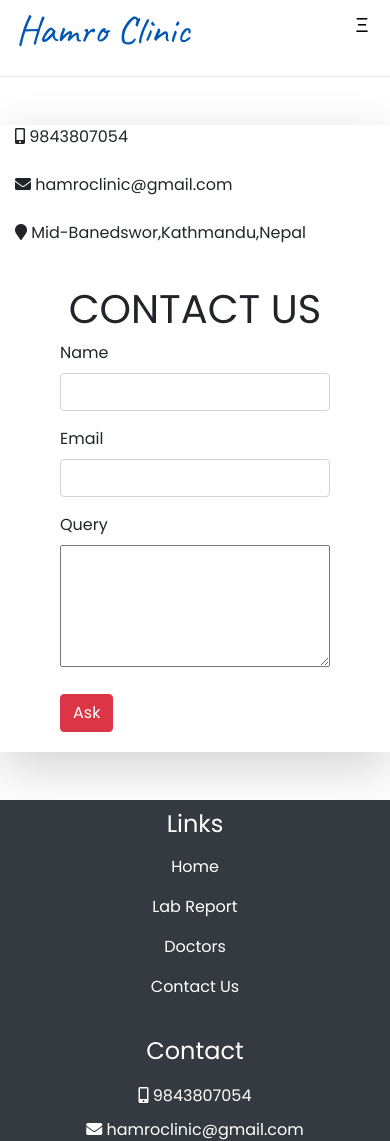
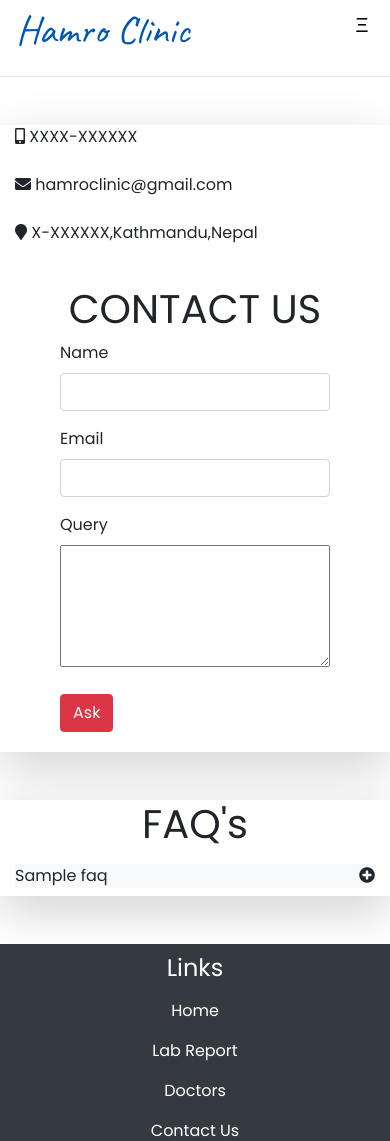
Before and after one commit to Hamro-Clinic/Hamro-Clinic-Minor-Project-1-, a PHP site: page /HC/contact.php in a window 390 px wide. Shown: the top 1141 px of the page. Run offline with PHP 8.4, Linux system fonts and the light colour scheme; tables that the repository leaves empty or names only in its code hold one stand-in row (values such as "Sample post").

Commit message:
change in contact FAQ's

```diff
--- a/HC/contact.php
+++ b/HC/contact.php
@@ -17,6 +17,7 @@
 
   <title>Contact | Hamro Clinic</title>
   <link rel="shortcut icon" type="image/ico" href="admin/images/icon.ico" />
+
 
   <script>
     function validateForm() {
@@ -47,6 +48,7 @@
 
     }
   </script>
+  <script src="admin/bootstrap-4.6.0-dist/js/jquery.js"></script>
 </head>
 
 <body>
@@ -57,12 +59,12 @@
       include 'nav.php'; ?>
       <div class="container shadow-lg my-5">
         <div class="row">
-          <div class="col-lg-4 col-md-6 col-12 d-flex flex-column justify-content-center">
-            <span><i class="fas fa-mobile-alt"></i>&nbsp;9843807054</span><br>
+          <div class="col-sm-4 col-12 d-flex flex-column justify-content-center">
+            <span><i class="fas fa-mobile-alt"></i>&nbsp;XXXX-XXXXXX</span><br>
             <span><i class="fas fa-envelope"></i>&nbsp;hamroclinic@gmail.com</span><br>
-            <span><i class="fas fa-map-marker"></i>&nbsp;Mid-Banedswor,Kathmandu,Nepal</span><br>
+            <span><i class="fas fa-map-marker"></i>&nbsp;X-XXXXXX,Kathmandu,Nepal</span><br>
           </div>
-          <div class="col-lg-8 col-md-6 col-12 py-3 contact-div">
+          <div class="col-sm-8 col-12 py-3 contact-div">
             <p class="h1 text-center font-weight-normal">CONTACT US</p>
             <form name="myForm" class="w-75 mx-auto" onsubmit="return(validateForm())" method="post">
               <div class="form-group">
@@ -101,15 +103,59 @@
               } else {
                 echo "<div class='text-danger'>Error Occured</div>";
               }
-
-              mysqli_close($con);
             }
+            $select = "SELECT * FROM faqs";
+            $res = mysqli_query($con, $select);
             ?>
 
           </div>
         </div>
       </div>
+      <div class="container my-5 bg-white shadow-lg p-md-2 faq">
+        <div class="section">
+          <div class="h1 text-center font-weight-normal">FAQ's</div>
+          <div class="section-question d-flex flex-column justify-content-between mx-auto p-lg-3">
+            <?php
+            if (mysqli_num_rows($res)) {
+              while ($row = mysqli_fetch_assoc($res)) {
+            ?>
+                <div class="my-2 d-flex justify-content-between bg-light p-md-2">
+                  <div class="p-md-1">
+                    <div class="question<?php echo $row['id']; ?>"><?php echo $row['questions']; ?></div>
+                    <div class="answer<?php echo $row['id']; ?>" style="display: none;"><?php echo $row['answers']; ?></div>
+                  </div>
+                  <div class="sign">
+                    <div class="icon-plus<?php echo $row['id']; ?>"><i class="fas fa-plus-circle"></i></div>
+                    <div class="icon-minus<?php echo $row['id']; ?>" style="display: none;"><i class="fas fa-minus-circle"></i></div>
+                  </div>
+
+                </div>
+                <script>
+                  $(document).ready(function() {
+                    $(".icon-plus<?php echo $row['id']; ?>").click(function() {
+                      $(".icon-plus<?php echo $row['id']; ?>").hide();
+                      $(".answer<?php echo $row['id']; ?>").show();
+                      $(".icon-minus<?php echo $row['id']; ?>").show();
+
+                    });
+                    $(".icon-minus<?php echo $row['id']; ?>").click(function() {
+                      $(".icon-plus<?php echo $row['id']; ?>").show();
+                      $(".answer<?php echo $row['id']; ?>").hide();
+                      $(".icon-minus<?php echo $row['id']; ?>").hide();
+
+                    });
+                  });
+                </script>
+
+            <?php
+              }
+            }
+            ?>
+          </div>
+        </div>
+      </div>
     </div>
+
 
     <div class="footer-part">
       <?php include 'footer.php'; ?>
@@ -127,7 +173,9 @@
 
 
 
-  <script src="admin/bootstrap-4.6.0-dist/js/jquery.js"></script>
+
+
+
   <script src="admin/bootstrap-4.6.0-dist/js/bootstrap.bundle.min.js"></script>
 
 </body>
```
